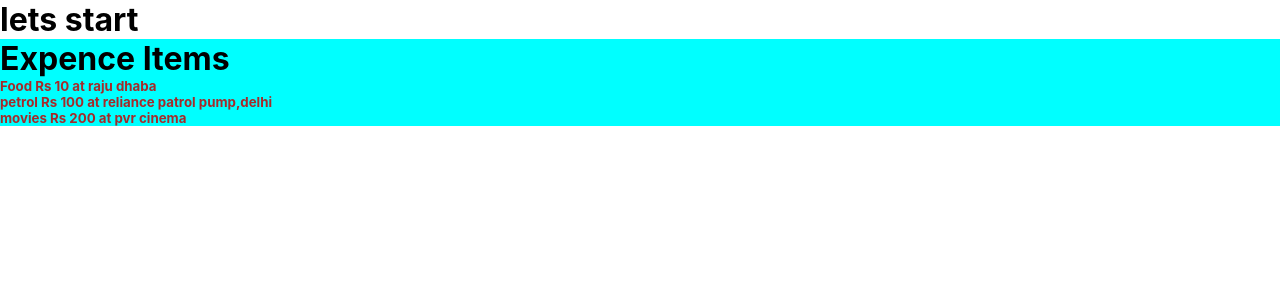
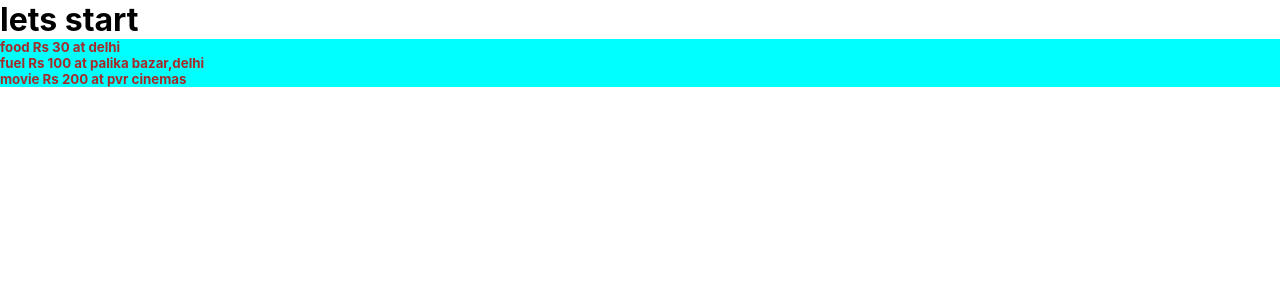
Before and after one commit to shivbanarasi/expence_tkr, a React (Create React App) app: page / in a window 1280 px wide. Shown: the top 300 px of the page. Built offline with nearby package versions, Linux system fonts and the light colour scheme.

Commit message:
pass by loop

```diff
--- a/src/App.js
+++ b/src/App.js
@@ -1,11 +1,38 @@
 import ExpenceItems from "./components/ExpenceItems";
 function App() {
+   const list=[];
+
+  const expencelist=[
+    {
+      title:"food",
+      price:30,
+      location:"delhi"
+    },
+    {
+      title:"fuel",
+      price:100,
+      location:"palika bazar,delhi"
+    },
+    {
+      title:"movie",
+      price:200,
+      location:"pvr cinemas"
+    }
+  ]
+
+  for(let i=0;i<=expencelist.length-1;i++){
+list.push(<ExpenceItems
+  title={expencelist[i].title}
+  price={expencelist[i].price}
+  location={expencelist[i].location}>
+  </ExpenceItems>)
+  }
+
   return (
-    <div>
+      <div>
       <h1>lets start</h1>
-  <ExpenceItems/>
+  <ul>{list}</ul>
     </div>
-
   )
 }
 
--- a/src/components/ExpenceItems.js
+++ b/src/components/ExpenceItems.js
@@ -1,16 +1,14 @@
 import './ExpenceItem.css';
-function ExpenceItems(){
-    const list=["Food","petrol","movies"];
-    const price=[10,100,200];
-    const locationofexpen=["raju dhaba","reliance patrol pump,delhi",'pvr cinema']
+function ExpenceItems(props){
+    // const list=["Food","petrol","movies"];
+    // const price=[10,100,200];
+    // const locationofexpen=["raju dhaba","reliance patrol pump,delhi",'pvr cinema']
 return(
     <div className='expItem'>
         <div>
-        <h1>Expence Items</h1>
-        <div><h5 id='itemlist'>{list[0]} Rs {price[0]} at {locationofexpen[0]}</h5></div>
+        {/* <h1>Expence Items</h1> */}
+       <div><h5 id='itemlist'>{props.title} Rs {props.price} at {props.location}</h5></div>
 
-       <div><h5 id='itemlist'>{list[1]} Rs {price[1]} at {locationofexpen[1]}</h5></div>
-       <div><h5 id='itemlist'>{list[2]} Rs {price[2]} at {locationofexpen[2]}</h5></div>
         </div>
 
     </div>
```
